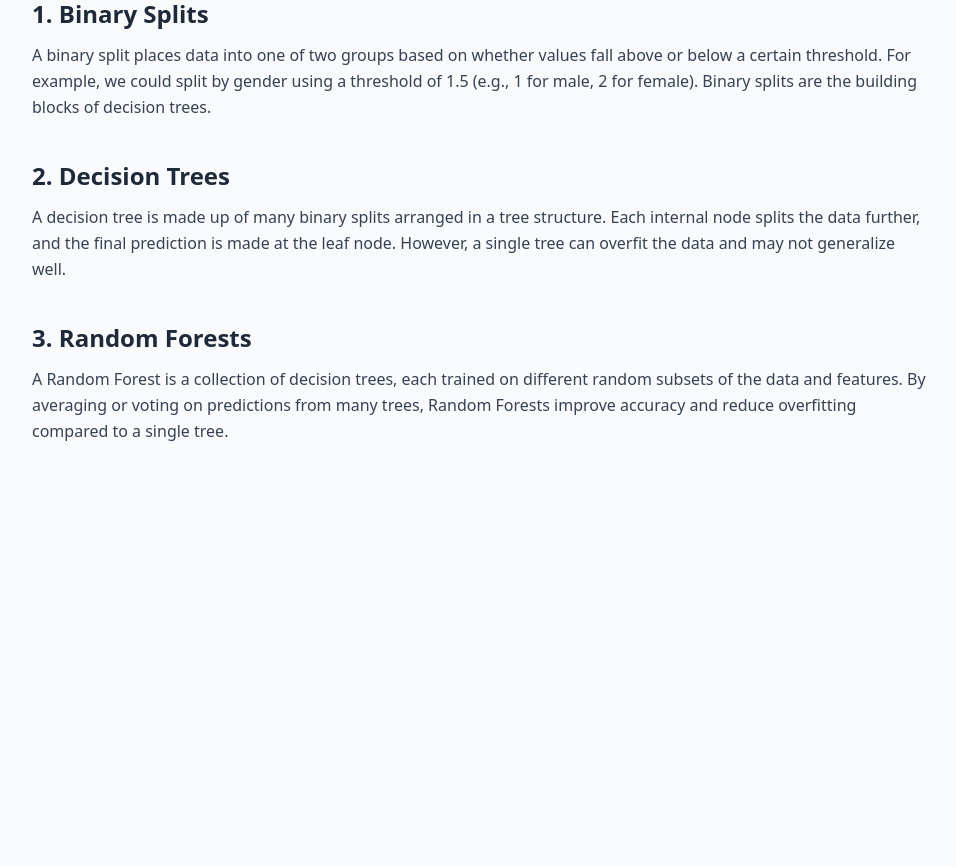
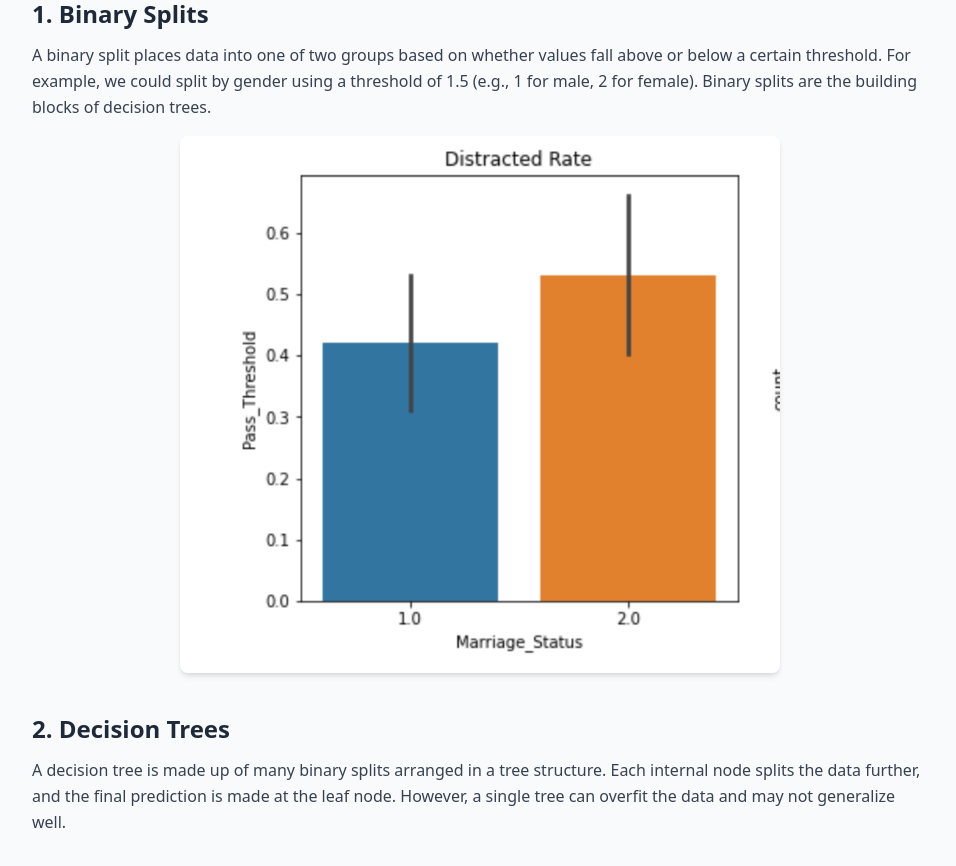
Before and after one commit to WilliamGiammona/odel-project, a Next.js app: page /methodology in a window 1280 px wide. Shown: the part 2620-3486 px from the top of the page, without its empty margins (160-1116 px from the left). Before the commit the page ends 3160 px from the top, so only its background shows below. Built offline with nearby package versions, Linux system fonts and the light colour scheme.

Commit message:
added image

```diff
--- a/app/methodology/page.tsx
+++ b/app/methodology/page.tsx
@@ -2,6 +2,7 @@
 "use client";
 
 import { useLanguage } from "../contexts/LanguageContext";
+import Image from "next/image";
 
 export default function MethodologyPage() {
   const { language } = useLanguage();
@@ -337,11 +338,22 @@ export default function MethodologyPage() {
             <h3 className="text-2xl font-semibold text-gray-800 mb-3">
               {language === "en" ? "1. Binary Splits" : "1. פיצולים בינאריים"}
             </h3>
-            <p className="text-gray-700 leading-relaxed">
+            <p className="text-gray-700 leading-relaxed mb-4">
               {language === "en"
                 ? "A binary split places data into one of two groups based on whether values fall above or below a certain threshold. For example, we could split by gender using a threshold of 1.5 (e.g., 1 for male, 2 for female). Binary splits are the building blocks of decision trees."
                 : "פיצול בינארי מחלק את הנתונים לשתי קבוצות לפי אם הערך גבוה או נמוך מסף מסוים. לדוגמה, ניתן לפצל לפי מגדר בעזרת סף של 1.5 (למשל, 1 לגבר, 2 לאישה). פיצולים בינאריים הם אבני הבניין של עצי החלטה."}
             </p>
+            <Image
+              src="/images/methodology/BinarySplit.png"
+              alt={
+                language === "en"
+                  ? "Visual explanation of a binary split"
+                  : "הסבר חזותי לפיצול בינארי"
+              }
+              width={600} // or adjust as needed
+              height={400}
+              className="mx-auto rounded-lg shadow-md"
+            />
           </div>
 
           {/* 2. Decision Trees */}
```
